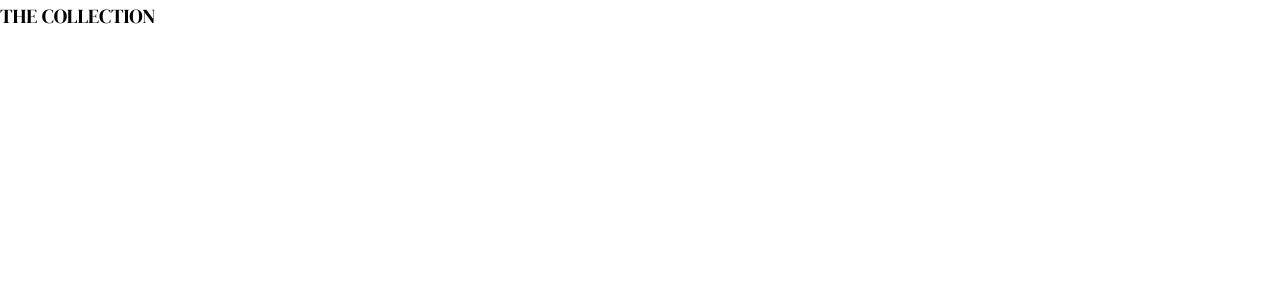
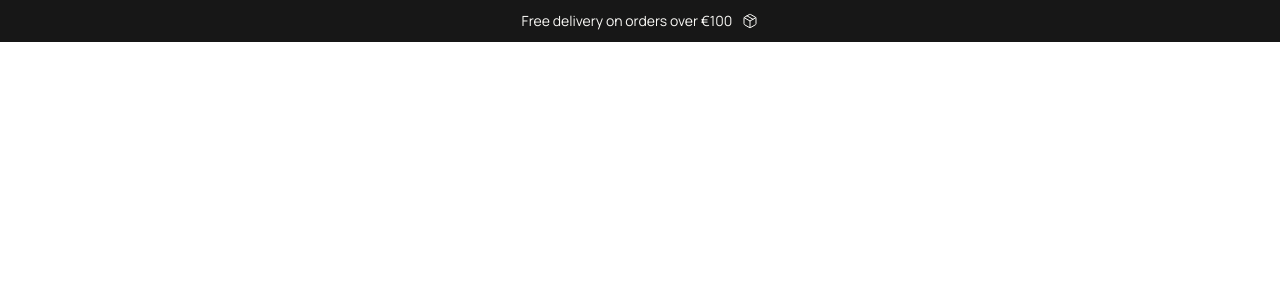
Before and after one commit to edwardshanahan97/react-ecommerce, a React (Vite) app: page / in a window 1280 px wide. Shown: the top 300 px of the page. Built offline with nearby package versions, Linux system fonts and the light colour scheme.

Commit message:
Add Announcement component

```diff
--- a/package.json
+++ b/package.json
@@ -10,6 +10,7 @@
     "preview": "vite preview"
   },
   "dependencies": {
+    "lucide-react": "^1.31.0",
     "react": "^19.2.8",
     "react-dom": "^19.2.8"
   },
--- a/src/App.jsx
+++ b/src/App.jsx
@@ -1,5 +1,11 @@
+import Announcement from "./components/Announcement/Announcement";
+
 const App = () => {
-  return <h1>THE COLLECTION</h1>;
+  return (
+    <div className="app">
+      <Announcement />
+    </div>
+  );
 };
 
 export default App;
--- /dev/null
+++ b/src/components/Announcement/Announcement.css
@@ -0,0 +1,11 @@
+.announcement {
+  background-color: var(--color-text-dark);
+  color: var(--color-text-light);
+  font-size: 1.4rem;
+  padding: 1rem 0;
+  text-align: center;
+  display: flex;
+  align-items: center;
+  justify-content: center;
+  gap: 1rem;
+}
--- /dev/null
+++ b/src/components/Announcement/Announcement.jsx
@@ -0,0 +1,14 @@
+import "./Announcement.css";
+import { Package } from "lucide-react";
+
+const Announcement = () => {
+  return (
+    <div className="announcement">
+      <p>Free delivery on orders over €100</p>
+
+      <Package size={16} color="#faf9f6" strokeWidth={1.5} />
+    </div>
+  );
+};
+
+export default Announcement;
--- a/src/index.css
+++ b/src/index.css
@@ -6,7 +6,8 @@
 
 :root {
   --color-background: #faf9f6;
-  --color-text: #171717;
+  --color-text-dark: #171717;
+  --color-text-light: #faf9f6;
   --color-surface: #f0eee9;
   --color-border: #e8e8e5;
   --color-muted: #717171;
```
Also changed, not shown: 2 other files (tests, documents, lock files or other folders).
